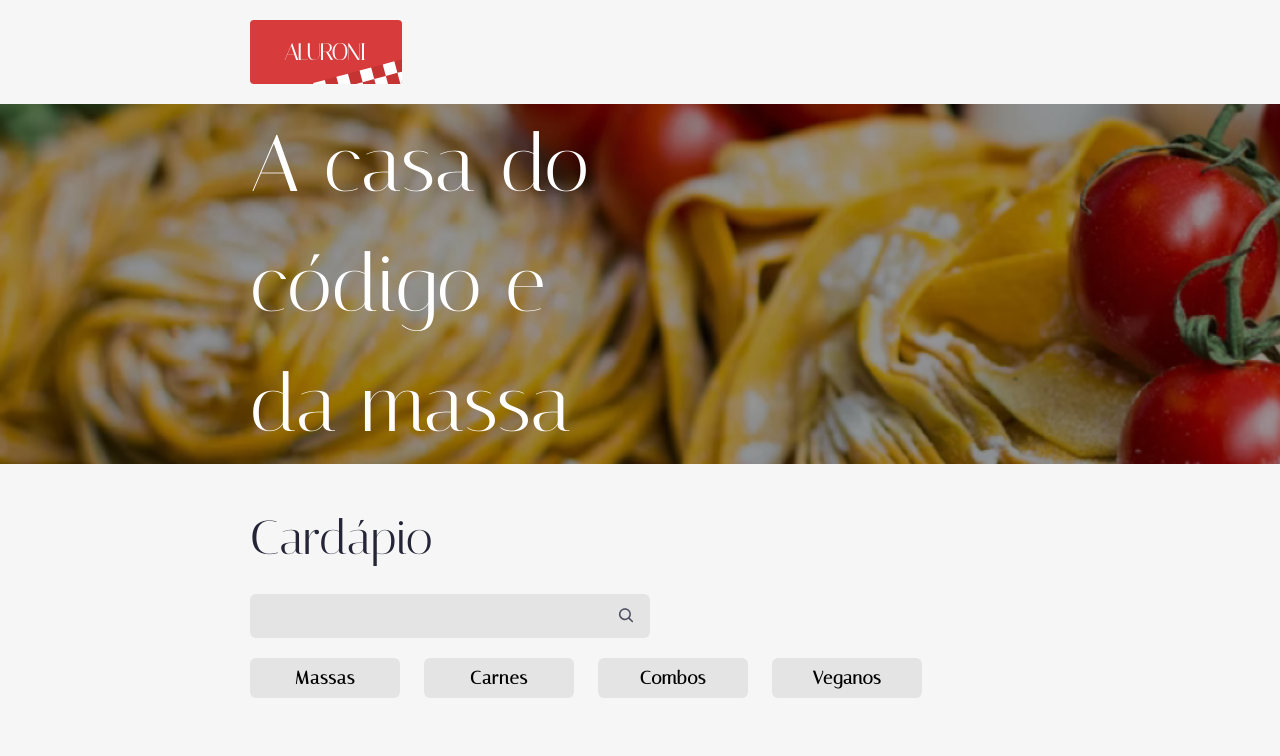
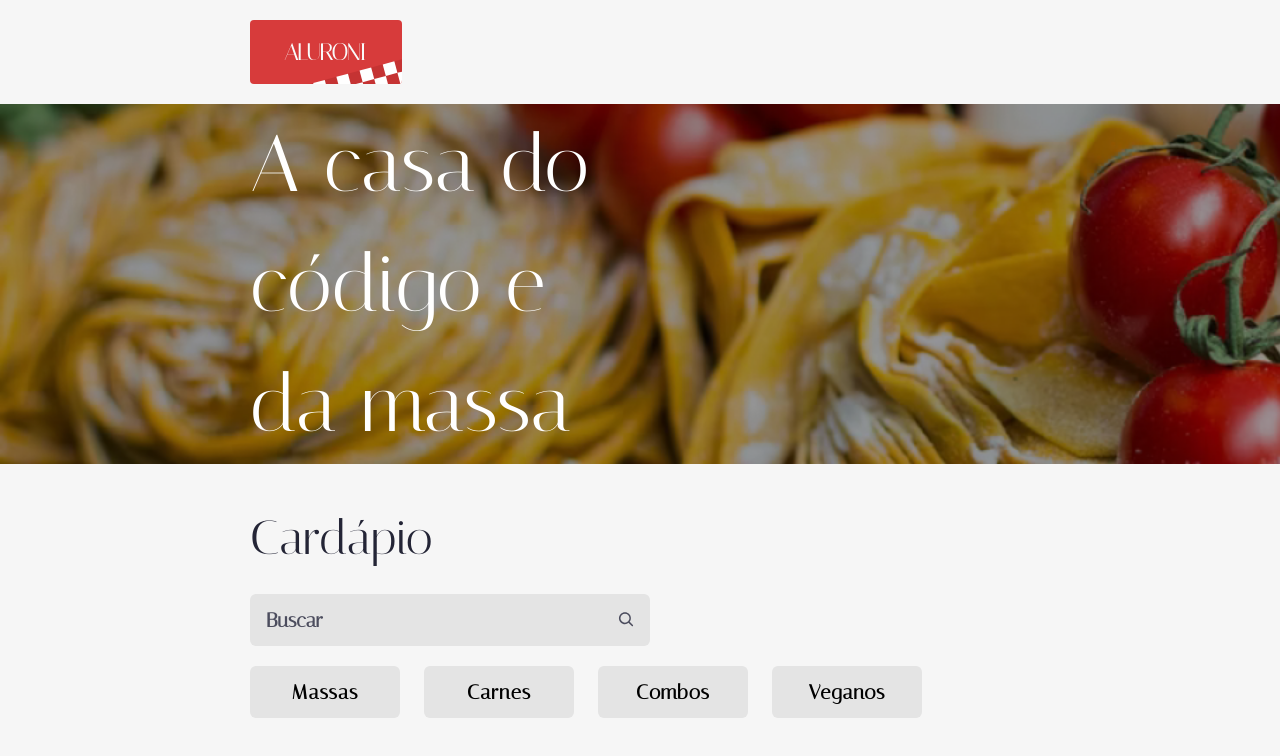
Before and after one commit to LivioAlvarenga/aluroni, a React (Vite) app: page / in a window 1280 px wide. Shown: the top 756 px of the page. Built offline with nearby package versions, Linux system fonts and the light colour scheme.

Commit message:
add placeholder e formatando text de search e filter

```diff
--- a/src/components/Filter/index.tsx
+++ b/src/components/Filter/index.tsx
@@ -25,7 +25,7 @@ export default function Filter({ filter, setFilter }: FilterProps) {
           key={option.id}
           onClick={() => handleSelectFilter(option)}
           className={clsx(
-            "flex h-10 w-[150px] items-center justify-center rounded-md border-none bg-gray text-lg font-bold tracking-wider hover:cursor-pointer",
+            "flex w-[150px] items-center justify-center rounded-md border-none bg-gray py-3 text-xl font-bold tracking-wider hover:cursor-pointer",
             {
               ["bg-blue text-white"]: filter === option.id,
             }
--- a/src/components/Search.tsx
+++ b/src/components/Search.tsx
@@ -8,12 +8,13 @@ interface SearchProps {
 
 export default function Search({ search, setSearch }: SearchProps) {
   return (
-    <form className="flex h-11 w-full items-center justify-between gap-5 rounded-md bg-gray px-4 tablet:w-[400px]">
+    <form className="flex w-full items-center justify-between gap-5 rounded-md bg-gray px-4 tablet:w-[400px]">
       <input
         type="text"
-        className="w-full border-none bg-gray text-2xl font-bold outline-none placeholder:text-black"
+        placeholder="Buscar"
         value={search}
         onChange={(event) => setSearch(event.target.value)}
+        className="w-full border-none bg-gray py-3 text-xl font-bold outline-none placeholder:text-xl placeholder:text-black"
       />
       <CgSearch size={20} className="text-black" />
     </form>
```
